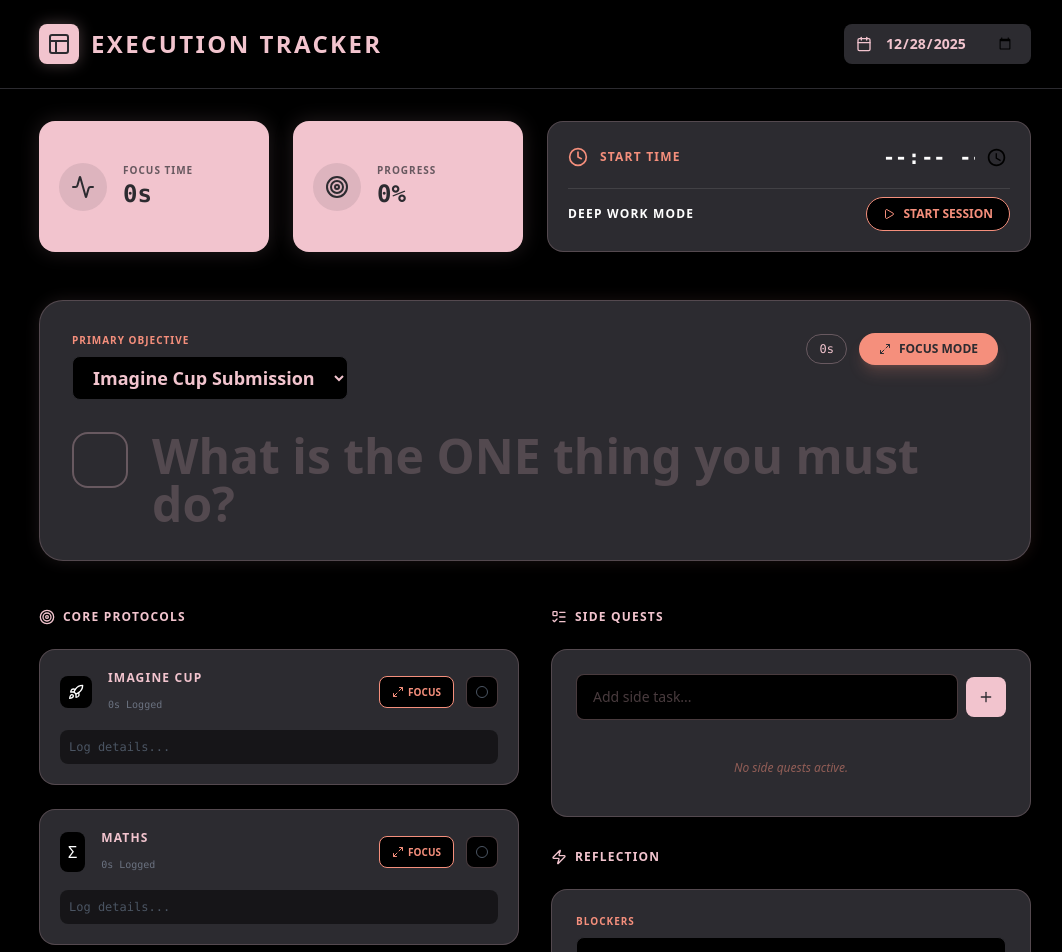
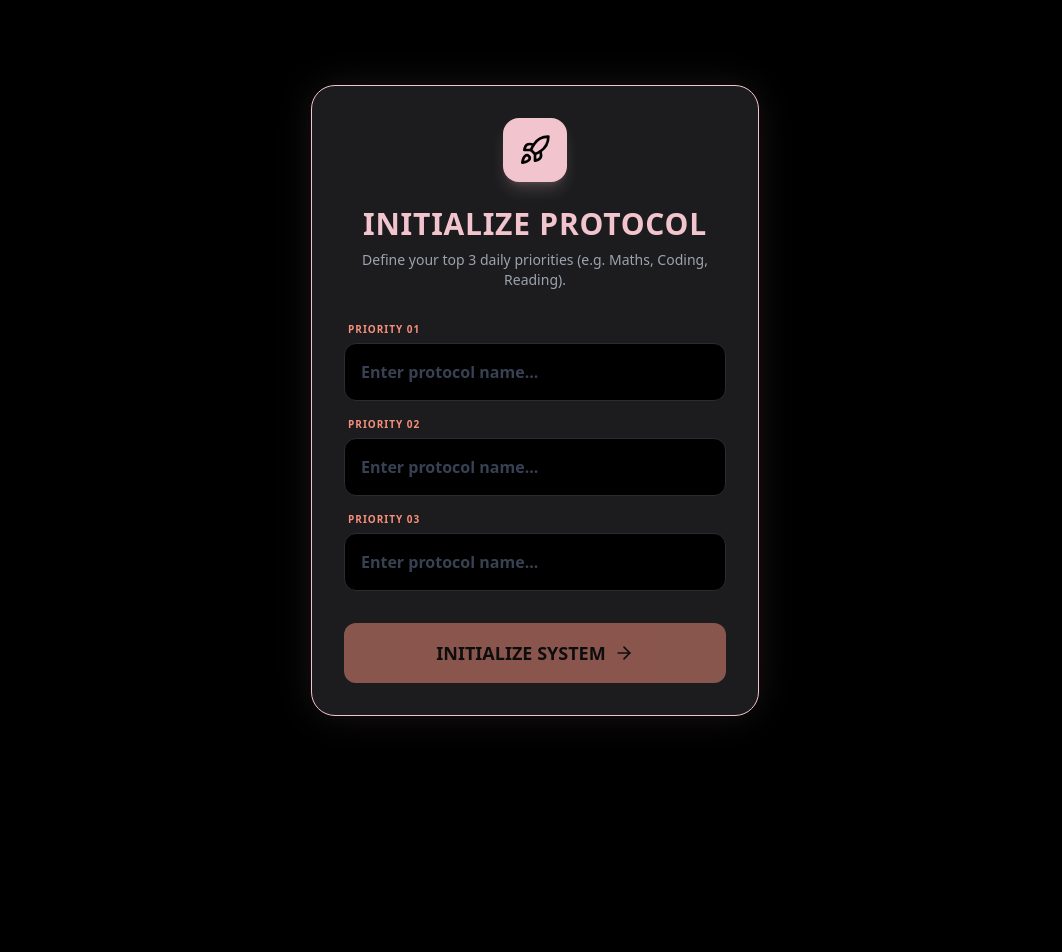
Before and after one commit to HimeshPant/Tracker, a React (Vite) app in the folder execution-tracker/: page / in a window 1280 px wide. Shown: the top 952 px of the page, without its empty margins (105-1167 px from the left). After the commit the page ends 800 px from the top, so only its background shows below. Built offline with nearby package versions, Linux system fonts and the light colour scheme.

Commit message:
add set priority tasks

```diff
--- a/execution-tracker/src/App.jsx
+++ b/execution-tracker/src/App.jsx
@@ -21,32 +21,31 @@ import {
   ChevronLeft,
   ChevronRight,
   Maximize2,
-  Clock, // Ensure Clock is imported
+  Clock,
+  ArrowRight,
+  Settings,
 } from "lucide-react";
 
 // --- 1. INTERNAL DATABASE SERVICE ---
 const DB_KEYS = {
-  LOGS: "protocol_logs_v5",
+  LOGS: "protocol_logs_v7", // Version bump for dynamic core
   CHALLENGES: "protocol_challenges_v2",
+  CONFIG: "protocol_config_v1", // Stores your Top 3 Priorities
 };
 
 const DEFAULT_LOG = {
-  currentPhase: "Imagine Cup Submission",
+  // Core protocols are now dynamic arrays inside 'core'
+  core: [],
+  currentPhase: "Execution Phase",
   primaryTask: "",
   primaryDone: false,
   primaryDuration: 0,
-  imagineCupDone: false,
-  imagineCupNote: "",
-  imagineCupDuration: 0,
-  mathsDone: false,
-  mathsNote: "",
-  mathsDuration: 0,
-  dsaDone: false,
-  dsaNote: "",
-  dsaDuration: 0,
+  // These specific fields are deprecated in favor of 'core' array,
+  // but kept for safety if needed, though we won't render them.
   customTasks: [],
   startTime: "",
   deepWork: false,
+  deepWorkDuration: 0,
   distractionBreach: false,
   blocker: "",
   improvement: "",
@@ -83,11 +82,41 @@ function calculateStreak(dates) {
 }
 
 const storageService = {
+  async getConfig() {
+    try {
+      return JSON.parse(localStorage.getItem(DB_KEYS.CONFIG) || "null");
+    } catch {
+      return null;
+    }
+  },
+
+  async saveConfig(priorities) {
+    localStorage.setItem(DB_KEYS.CONFIG, JSON.stringify(priorities));
+  },
+
   async getLog(date) {
     try {
       const allLogs = JSON.parse(localStorage.getItem(DB_KEYS.LOGS) || "{}");
-      const todayLog = allLogs[date];
-      return todayLog ? { ...DEFAULT_LOG, ...todayLog } : { ...DEFAULT_LOG };
+      let todayLog = allLogs[date];
+
+      // If log exists, return it merged with defaults
+      if (todayLog) return { ...DEFAULT_LOG, ...todayLog };
+
+      // If NEW DAY, we need to inject the Core Protocols from Config
+      const config = await this.getConfig();
+      const newLog = { ...DEFAULT_LOG };
+
+      if (config && Array.isArray(config)) {
+        newLog.core = config.map((title, index) => ({
+          id: `core_${index}`,
+          title: title,
+          duration: 0,
+          isDone: false,
+          note: "",
+        }));
+      }
+
+      return newLog;
     } catch (error) {
       return DEFAULT_LOG;
     }
@@ -168,10 +197,10 @@ const storageService = {
 
 // --- 2. CONFIGURATION & HELPERS ---
 const PHASES = [
-  "Imagine Cup Submission",
-  "Exams Phase",
-  "Internship Hunt",
-  "Tech Certificates",
+  "Execution Phase",
+  "Learning Phase",
+  "Rest & Recovery",
+  "Planning Phase",
 ];
 
 const getLocalToday = () => {
@@ -208,11 +237,46 @@ export default function App() {
   const [date, setDate] = useState(getLocalToday());
   const [loading, setLoading] = useState(true);
   const [saving, setSaving] = useState(false);
+
+  // Data State
   const [log, setLog] = useState(DEFAULT_LOG);
   const [challenges, setChallenges] = useState([]);
   const [activeTimer, setActiveTimer] = useState(null);
   const [newTaskInput, setNewTaskInput] = useState("");
+
+  // Setup State
+  const [needsSetup, setNeedsSetup] = useState(false);
+  const [setupPriorities, setSetupPriorities] = useState(["", "", ""]);
+
   const timerRef = useRef(null);
+
+  // --- SETUP ACTIONS ---
+  const handleSetupChange = (index, value) => {
+    const newP = [...setupPriorities];
+    newP[index] = value;
+    setSetupPriorities(newP);
+  };
+
+  const saveSetup = async () => {
+    const validPriorities = setupPriorities.filter((p) => p.trim() !== "");
+    if (validPriorities.length < 1) return; // Must have at least 1
+
+    await storageService.saveConfig(validPriorities);
+
+    // Reset data for today to apply new config
+    const newLog = await storageService.getLog(date);
+    // Force override core with new config if it was empty or mismatched
+    newLog.core = validPriorities.map((title, idx) => ({
+      id: `core_${idx}`,
+      title,
+      duration: 0,
+      isDone: false,
+      note: "",
+    }));
+
+    saveData(newLog); // Save immediately
+    setNeedsSetup(false);
+  };
 
   const forceSave = async (data) => {
     setSaving(true);
@@ -290,12 +354,37 @@ export default function App() {
     saveData({ ...log, customTasks: updatedTasks });
   };
 
+  // --- LOAD DATA ---
   useEffect(() => {
-    async function loadDailyData() {
+    async function loadData() {
       setLoading(true);
       setActiveTimer(null);
+
+      // 1. Check Config
+      const config = await storageService.getConfig();
+
+      // 2. Load Log
       const data = await storageService.getLog(date);
       setLog(data);
+
+      // 3. Trigger Setup if no config exists OR if core is empty on a new day
+      if (!config || config.length === 0) {
+        setNeedsSetup(true);
+      }
+      // If config exists but current log has no core tasks (e.g. first load of new version)
+      else if (!data.core || data.core.length === 0) {
+        // Auto-inject
+        const newCore = config.map((title, idx) => ({
+          id: `core_${idx}`,
+          title,
+          duration: 0,
+          isDone: false,
+          note: "",
+        }));
+        setLog((prev) => ({ ...prev, core: newCore }));
+      }
+
+      // 4. Load Challenges
       let feats = await storageService.getChallenges();
       if (feats.length === 0) {
         await storageService.saveChallenge({
@@ -308,13 +397,24 @@ export default function App() {
       setChallenges(feats);
       setLoading(false);
     }
-    loadDailyData();
+    loadData();
   }, [date]);
 
+  // --- TIMER TICK ---
   useEffect(() => {
     if (activeTimer) {
       timerRef.current = setInterval(() => {
         setLog((prevLog) => {
+          // Dynamic Core Timers
+          if (activeTimer.startsWith("core_")) {
+            const newCore = (prevLog.core || []).map((c) => {
+              if (c.id === activeTimer)
+                return { ...c, duration: (c.duration || 0) + 1 };
+              return c;
+            });
+            return { ...prevLog, core: newCore };
+          }
+          // Fixed Timers
           const field = `${activeTimer}Duration`;
           return { ...prevLog, [field]: (prevLog[field] || 0) + 1 };
         });
@@ -325,46 +425,87 @@ export default function App() {
     return () => clearInterval(timerRef.current);
   }, [activeTimer]);
 
+  const totalCoreDuration = (log.core || []).reduce(
+    (acc, item) => acc + (item.duration || 0),
+    0
+  );
   const totalDuration =
     (log.primaryDuration || 0) +
-    (log.imagineCupDuration || 0) +
-    (log.mathsDuration || 0) +
-    (log.dsaDuration || 0) +
-    (log.deepWorkDuration || 0);
+    (log.deepWorkDuration || 0) +
+    totalCoreDuration;
 
-  const tasksTotal = 4;
-  const tasksDone = [
-    log.primaryDone,
-    log.imagineCupDone,
-    log.mathsDone,
-    log.dsaDone,
-  ].filter(Boolean).length;
-  const progressPercent = Math.round((tasksDone / tasksTotal) * 100);
+  const coreTotal = (log.core || []).length;
+  const coreDone = (log.core || []).filter((c) => c.isDone).length;
+
+  const tasksTotal = 1 + coreTotal; // Primary + Core
+  const tasksDone = (log.primaryDone ? 1 : 0) + coreDone;
+  const progressPercent =
+    tasksTotal === 0 ? 0 : Math.round((tasksDone / tasksTotal) * 100);
+
   const isToday = date === getLocalToday();
 
-  // --- FULL SCREEN TIMER COMPONENT ---
+  // --- RENDER: SETUP SCREEN ---
+  if (needsSetup) {
+    return (
+      <div className="min-h-screen bg-black flex items-center justify-center p-6 text-white font-sans">
+        <div className="max-w-md w-full bg-[#1C1C1E] border border-[#F2C4CE] rounded-3xl p-8 shadow-[0_0_40px_rgba(242,196,206,0.1)]">
+          <div className="text-center mb-8">
+            <div className="w-16 h-16 bg-[#F2C4CE] rounded-2xl flex items-center justify-center mx-auto mb-6 shadow-lg shadow-[#F2C4CE]/20">
+              <Rocket className="w-8 h-8 text-black" />
+            </div>
+            <h1 className="text-3xl font-black text-[#F2C4CE] uppercase tracking-wide mb-2">
+              Initialize Protocol
+            </h1>
+            <p className="text-gray-400 text-sm">
+              Define your top 3 daily priorities (e.g. Maths, Coding, Reading).
+            </p>
+          </div>
+
+          <div className="space-y-4 mb-8">
+            {setupPriorities.map((p, i) => (
+              <div key={i}>
+                <label className="text-[10px] font-bold text-[#F58F7C] uppercase tracking-widest mb-1.5 block ml-1">
+                  Priority 0{i + 1}
+                </label>
+                <input
+                  type="text"
+                  value={p}
+                  onChange={(e) => handleSetupChange(i, e.target.value)}
+                  placeholder="Enter protocol name..."
+                  className="w-full bg-black border border-[#2C2B30] text-white p-4 rounded-xl focus:border-[#F2C4CE] outline-none transition-all placeholder:text-gray-700 font-bold"
+                />
+              </div>
+            ))}
+          </div>
+
+          <button
+            onClick={saveSetup}
+            disabled={setupPriorities.filter((p) => p.trim()).length === 0}
+            className="w-full bg-[#F58F7C] hover:bg-[#F2C4CE] disabled:opacity-50 disabled:cursor-not-allowed text-black font-black text-lg py-4 rounded-xl transition-all flex items-center justify-center gap-2"
+          >
+            INITIALIZE SYSTEM <ArrowRight className="w-5 h-5" />
+          </button>
+        </div>
+      </div>
+    );
+  }
+
+  // --- RENDER: TIMER OVERLAY ---
   if (activeTimer) {
-    const currentDuration =
-      activeTimer === "primary"
-        ? log.primaryDuration
-        : activeTimer === "imagineCup"
-        ? log.imagineCupDuration
-        : activeTimer === "maths"
-        ? log.mathsDuration
-        : activeTimer === "dsa"
-        ? log.dsaDuration
-        : log.deepWorkDuration;
+    let currentDuration = 0;
+    let taskName = "";
 
-    const taskName =
-      activeTimer === "primary"
-        ? "Primary Phase"
-        : activeTimer === "imagineCup"
-        ? "Imagine Cup"
-        : activeTimer === "maths"
-        ? "Mathematics"
-        : activeTimer === "dsa"
-        ? "DSA Protocol"
-        : "Deep Work Session";
+    if (activeTimer === "primary") {
+      currentDuration = log.primaryDuration;
+      taskName = "Primary Task";
+    } else if (activeTimer === "deepWork") {
+      currentDuration = log.deepWorkDuration;
+      taskName = "Deep Work Session";
+    } else if (activeTimer.startsWith("core_")) {
+      const item = (log.core || []).find((c) => c.id === activeTimer);
+      currentDuration = item ? item.duration : 0;
+      taskName = item ? item.title : "Core Protocol";
+    }
 
     return (
       <div className="fixed inset-0 z-[100] bg-black flex flex-col items-center justify-center p-8 animate-in zoom-in duration-300">
@@ -376,7 +517,6 @@ export default function App() {
           {taskName}
         </h1>
 
-        {/* RESPONSIVE CLOCK TEXT */}
         <div className="font-mono text-6xl sm:text-8xl md:text-[12rem] font-bold text-white leading-none tracking-tighter tabular-nums select-none drop-shadow-[0_0_15px_rgba(255,255,255,0.2)] text-center">
           {formatBigClock(currentDuration)}
         </div>
@@ -401,7 +541,7 @@ export default function App() {
   if (loading)
     return (
       <div className="h-screen flex items-center justify-center bg-black text-[#F2C4CE] gap-3 font-sans font-bold">
-        <Loader2 className="animate-spin w-5 h-5" /> INITIALIZING...
+        <Loader2 className="animate-spin w-5 h-5" /> LOADING...
       </div>
     );
 
@@ -441,9 +581,9 @@ export default function App() {
       </nav>
 
       <main className="max-w-5xl mx-auto px-4 py-8 space-y-12">
-        {/* 1. LIVE ANALYTICS */}
+        {/* 1. LIVE ANALYTICS (MIXED CARDS) */}
         <section className="grid grid-cols-2 md:grid-cols-4 gap-6">
-          {/* Card 1 */}
+          {/* Card 1: Pastel Pink (Pop) */}
           <div className="bg-[#F2C4CE] p-5 rounded-2xl flex items-center gap-4 shadow-[0_0_20px_rgba(242,196,206,0.15)] transform hover:scale-105 transition-transform">
             <div className="w-12 h-12 rounded-full bg-[#2C2B30]/10 flex items-center justify-center text-[#2C2B30]">
               <Activity className="w-6 h-6" />
@@ -458,7 +598,7 @@ export default function App() {
             </div>
           </div>
 
-          {/* Card 2 */}
+          {/* Card 2: Pastel Pink (Pop) */}
           <div className="bg-[#F2C4CE] p-5 rounded-2xl flex items-center gap-4 shadow-[0_0_20px_rgba(242,196,206,0.15)] transform hover:scale-105 transition-transform">
             <div className="w-12 h-12 rounded-full bg-[#2C2B30]/10 flex items-center justify-center text-[#2C2B30]">
               <Target className="w-6 h-6" />
@@ -473,7 +613,7 @@ export default function App() {
             </div>
           </div>
 
-          {/* Card 3 */}
+          {/* Card 3: Darker Charcoal (Contrast) */}
           <div className="bg-[#2C2B30] border border-[#F2C4CE]/20 p-5 rounded-2xl flex flex-col justify-between col-span-2 md:col-span-2 hover:border-[#F2C4CE] transition-colors">
             <div className="flex justify-between items-center mb-2">
               <div className="flex items-center gap-3 text-white">
@@ -517,7 +657,7 @@ export default function App() {
           </div>
         </section>
 
-        {/* 2. PRIMARY FOCUS */}
+        {/* 2. PRIMARY FOCUS (Dark with Pink Accent) */}
         <section className="relative group">
           <div className="absolute inset-0 bg-gradient-to-r from-[#F2C4CE] to-[#F58F7C] rounded-3xl blur opacity-10 group-hover:opacity-20 transition-opacity"></div>
           <div className="relative bg-[#2C2B30] border border-[#F2C4CE]/20 rounded-3xl p-8">
@@ -586,50 +726,46 @@ export default function App() {
           </div>
         </section>
 
-        {/* 3. CORE TASKS & SIDE QUESTS */}
+        {/* 3. DYNAMIC CORE TASKS & SIDE QUESTS */}
         <div className="grid md:grid-cols-2 gap-8">
           <div className="space-y-6">
+            <div className="flex justify-between items-center mb-4">
               <h2 className="text-xs font-bold text-[#F2C4CE] uppercase tracking-widest flex items-center gap-2">
                 <Target className="w-4 h-4" /> Core Protocols
               </h2>
+              <button
+                onClick={() => setNeedsSetup(true)}
+                className="text-[10px] font-bold text-gray-500 hover:text-[#F58F7C] flex items-center gap-1 transition-colors"
+              >
+                <Settings className="w-3 h-3" /> EDIT
+              </button>
+            </div>
 
+            {/* DYNAMIC MAPPING OF CORE TASKS */}
+            {log.core &&
+              log.core.map((item) => (
                 <FixedBlock
-              title="Imagine Cup"
+                  key={item.id}
+                  title={item.title}
                   icon={<Rocket className="w-4 h-4" />}
-              isDone={log.imagineCupDone}
-              note={log.imagineCupNote}
-              duration={log.imagineCupDuration}
-              onToggleTimer={() => toggleTimer("imagineCup")}
-              onChange={({ isDone, note }) =>
-                saveData({
-                  ...log,
-                  imagineCupDone: isDone,
-                  imagineCupNote: note,
-                })
-              }
+                  isDone={item.isDone}
+                  note={item.note}
+                  duration={item.duration}
+                  onToggleTimer={() => toggleTimer(item.id)}
+                  onChange={({ isDone, note }) => {
+                    const newCore = log.core.map((c) =>
+                      c.id === item.id ? { ...c, isDone, note } : c
+                    );
+                    saveData({ ...log, core: newCore });
+                  }}
                 />
-            <FixedBlock
-              title="Maths"
-              icon="Σ"
-              isDone={log.mathsDone}
-              note={log.mathsNote}
-              duration={log.mathsDuration}
-              onToggleTimer={() => toggleTimer("maths")}
-              onChange={({ isDone, note }) =>
-                saveData({ ...log, mathsDone: isDone, mathsNote: note })
-              }
-            />
-            <FixedBlock
-              title="DSA / OOPs"
-              icon="{}"
-              isDone={log.dsaDone}
-              note={log.dsaNote}
-              duration={log.dsaDuration}
-              onToggleTimer={() => toggleTimer("dsa")}
-              onChange={({ isDone, note }) =>
-                saveData({ ...log, dsaDone: isDone, dsaNote: note })
-              }
-            />
+              ))}
+
+            {(!log.core || log.core.length === 0) && (
+              <div className="text-center p-8 border border-dashed border-[#2C2B30] rounded-xl text-gray-600 text-sm">
+                No active protocols. Click Edit to configure.
+              </div>
+            )}
           </div>
 
           <div className="space-y-8">
@@ -1032,7 +1168,7 @@ function MonthTracker({
                               className={`text-[10px] font-mono ${
                                 isToday
                                   ? "text-[#F58F7C] font-bold"
-                                  : "text-gray-500"
+                                  : "text-[#1C1C1E]"
                               }`}
                             >
                               {d}
```
Lines whose indentation alone changed are shown as unchanged.
